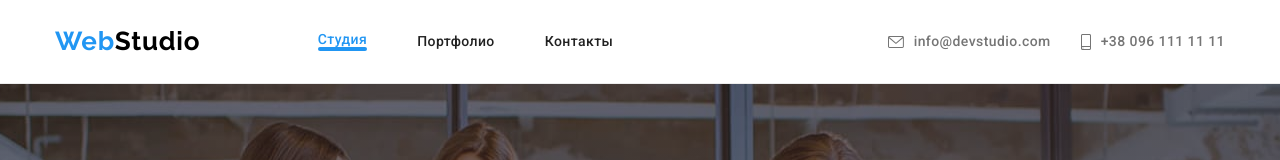
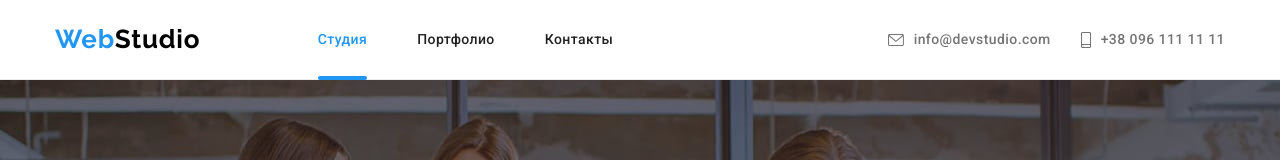
Before and after one commit to VladyslavLysenko/goit-markup-hw-05, a plain HTML site: page index.html in a window 1280 px wide. Shown: the top 160 px of the page. Drawn offline with nearby package versions, Linux system fonts and the light colour scheme.

Commit message:
Repaired

```diff
--- a/css/common.css
+++ b/css/common.css
@@ -128,14 +128,15 @@ a{text-decoration: none;}
 
 
 .site-nav-link.current::after{
-display: block;
+position: absolute;
+bottom: -1px;
+left: 0;
 content: "";
-width: auto;
+width: 100%;
 height: 4px;
 background: currentColor;
 border-radius: 2px;
 }
-
 
 
 
@@ -149,6 +150,9 @@ margin-right: 50px;
 }
 .site-nav-link.current {
     color: var(--primary-bg-color);
+
+}
+.site-nav-link{
     position: relative;
 }
 
--- a/css/main.css
+++ b/css/main.css
@@ -238,13 +238,14 @@ margin-right: 30px;
     width: 100%;
     height: 100%;
     border-radius: 50%;
-    transition: background-color 250ms cubic-bezier(0.4, 0, 0.2, 1)
+    transition: background-color 250ms cubic-bezier(0.4, 0, 0.2, 1);
 
 }
 
 
 .team-icon {
     fill: #AFB1B8;
+    transition: fill 250ms cubic-bezier(0.4, 0, 0.2, 1);
 }
 /* Постоянные клиенты */
 
```
